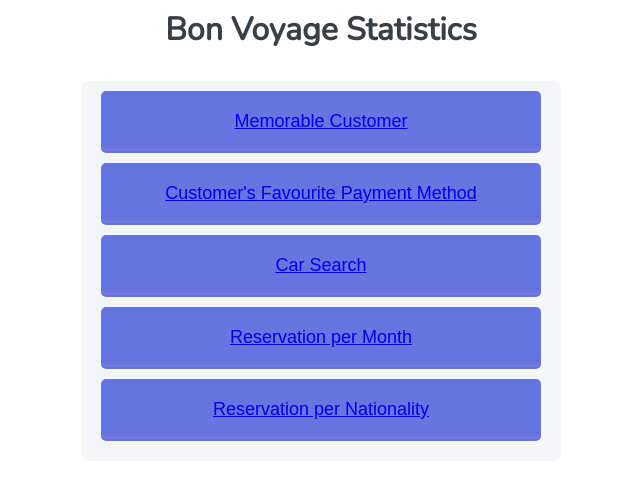
After one commit to anggunw/FPSBD, a PHP site: page /admin.php in a window 1280 px wide. The commit adds this page. Shown: the top 480 px of the page, without its empty margins (319-959 px from the left). Run offline with PHP 8.4, Linux system fonts and the light colour scheme.

Commit message:
add logo, semua link udah nyambung

```diff
--- /dev/null
+++ b/admin.php
@@ -0,0 +1,44 @@
+<!DOCTYPE html>
+<html>
+<head>
+	<meta charset="utf-8">
+	<meta name="viewport" content="width=device-width, initial-scale=1.0">
+	<title>Bon Voyage Admin Only</title>
+		<link rel="stylesheet" type="text/css" href="css/registration.css">
+   		<link href='https://fonts.googleapis.com/css?family=Nunito:400,300' rel='stylesheet' type='text/css'>
+     	<link rel="stylesheet" type="text/css" href="css/registration.css">
+	<link rel="icon" type="image/png" href="images/icons/favicon.ico"/>
+</head>
+<body>
+	<div class="title">
+		<h1>Bon Voyage Statistics</h1>
+	</div>
+	<form action="" method="post">
+		<div class="container-login100-form-btn">
+		<button class="login100-form-btn">
+				<a href="memorable-cust.php" class="login100-form-btn">Memorable Customer</a>
+		</button>
+		</div>
+		<div class="container-login100-form-btn">
+		<button class="login100-form-btn">
+				<a href="mc-payment.php" class="login100-form-btn">Customer's Favourite Payment Method</a>
+		</button>
+		</div>
+		<div class="container-login100-form-btn">
+		<button class="login100-form-btn">
+				<a href="car.php" class="login100-form-btn">Car Search</a>
+		</button>
+		</div>
+		<div class="container-login100-form-btn">
+		<button class="login100-form-btn">
+				<a href="month.php" class="login100-form-btn">Reservation per Month</a>
+		</button>
+		</div>
+		<div class="container-login100-form-btn">
+		<button class="login100-form-btn">
+				<a href="nationality.php" class="login100-form-btn">Reservation per Nationality</a>
+		</button>
+		</div>
+	</form>
+</body>
+</html>
--- a/car.php
+++ b/car.php
@@ -24,6 +24,7 @@ function filterTable($query){
 <html>
 <head>
 	<title>Bon Voyage Car Search</title>
+	<link rel="icon" type="image/png" href="images/icons/favicon.ico"/>
 	<style>
 		table, tr, th, td
 		{
--- a/email-search.php
+++ b/email-search.php
@@ -24,6 +24,7 @@ function filterTable($query){
 <html>
 <head>
 	<title>Bon Voyage Booking Search</title>
+	<link rel="icon" type="image/png" href="images/icons/favicon.ico"/>
 	<style>
 		table, tr, th, td
 		{
--- a/home.php
+++ b/home.php
@@ -44,14 +44,14 @@
 					</div>
                     </br>
 					<div class="container-login100-form-btn">
-						<button class="login100-form-btn"> <a href="" class="login100-form-btn">
+						<button class="login100-form-btn"> <a href="bonvoyage-search.php" class="login100-form-btn">
 							Status Details
 						</a></button>
 					</div>
 
 					</br>
 					<div class="container-login100-form-btn">
-						<button class="login100-form-btn"> <a href="" class="login100-form-btn">
+						<button class="login100-form-btn"> <a href="bonvoyage-statistics.php" class="login100-form-btn">
 							Statistics
 						</a></button>
 					</div>
--- a/month.php
+++ b/month.php
@@ -2,6 +2,7 @@
 <html>
 <head>
 	<title>Transaction per Month</title>
+	<link rel="icon" type="image/png" href="images/icons/favicon.ico"/>
 	<style>
 		table, tr, th, td
 		{
--- a/nationality.php
+++ b/nationality.php
@@ -24,6 +24,7 @@ function filterTable($query){
 <html>
 <head>
 	<title>Bon Voyage Booking Search</title>
+	<link rel="icon" type="image/png" href="images/icons/favicon.ico"/>
 	<style>
 		table, tr, th, td
 		{
--- a/promo-name.php
+++ b/promo-name.php
@@ -17,6 +17,7 @@ function showRes($query){
 <html>
 <head>
 	<title>Opening Promo</title>
+	<link rel="icon" type="image/png" href="images/icons/favicon.ico"/>
 	<style>
 		table, tr, th, td
 		{
```
Also changed, not shown: bonvoyage-search.php (added, +30 -0 lines), bonvoyage-statistics.php (+3 -10 lines), register-confirm.php (+5 -4 lines).
